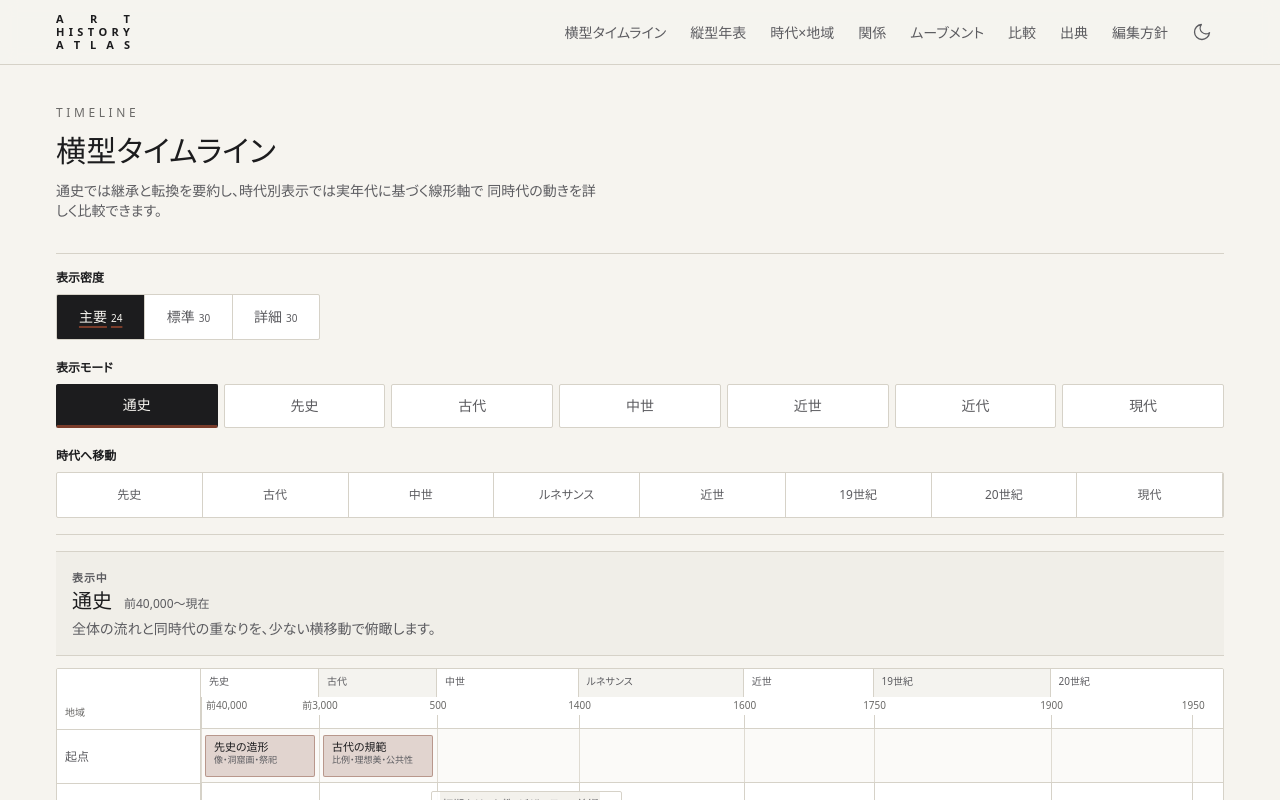
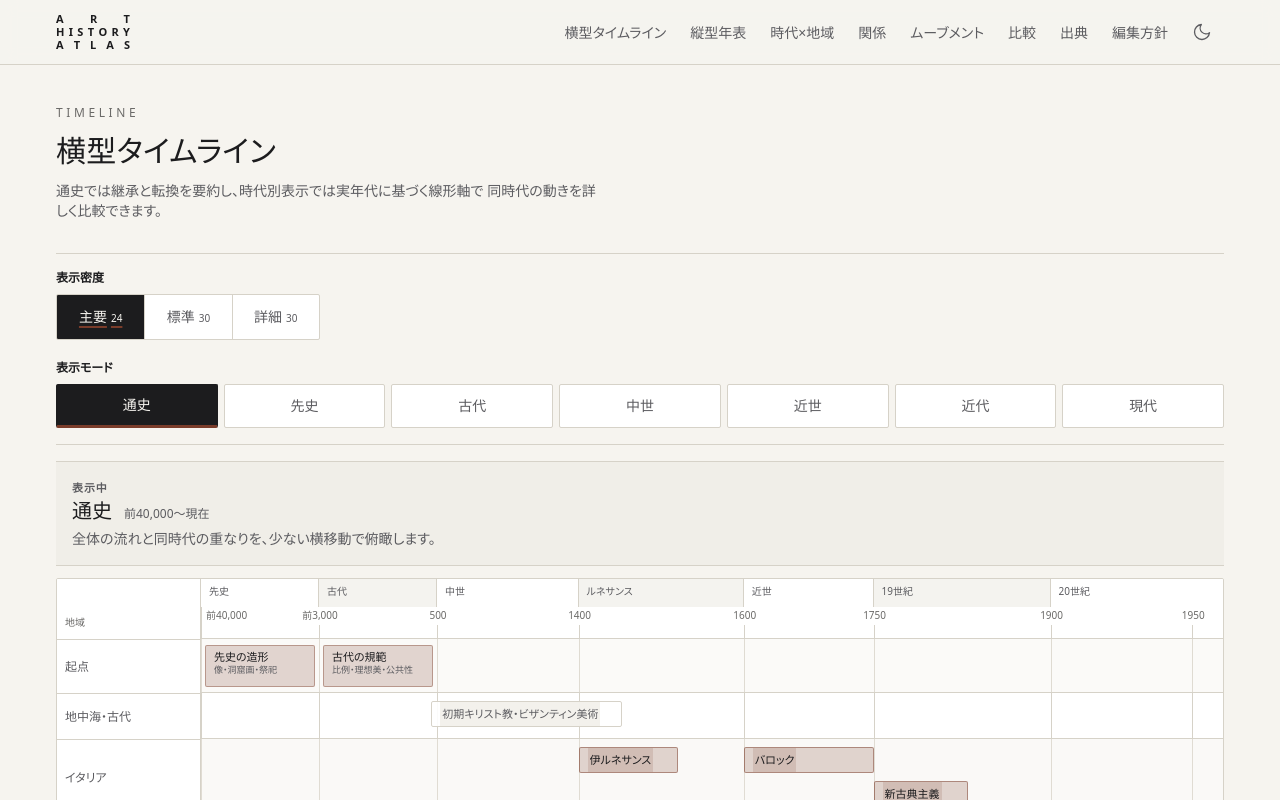
Before and after one commit to taktak2001/art-history-atlas, a Next.js app: page /timeline in a window 1280 px wide. Shown: the top 800 px of the page. Built offline with nearby package versions, Linux system fonts and the light colour scheme.

Commit message:
fix: remove duplicate timeline era navigation

```diff
--- a/src/components/HorizontalTimeline.tsx
+++ b/src/components/HorizontalTimeline.tsx
@@ -26,7 +26,6 @@ import {
   timelineTicks,
   timelineWidthForMode,
   yearToTimelineX,
-  type TimelineEraBand,
   type TimelineModeId,
 } from '@/lib/timeline-presentation';
 
@@ -94,7 +93,6 @@ export function HorizontalTimeline({ movements, activeRegions }: Props) {
     active: false,
   });
   const [modeId, setModeId] = useState<TimelineModeId>('survey');
-  const [activeEraLabel, setActiveEraLabel] = useState<string | null>(null);
   const [activeMovementId, setActiveMovementId] = useState<string | null>(null);
   const [expandedMovementIds, setExpandedMovementIds] = useState<Set<string>>(
     new Set(),
@@ -400,7 +398,6 @@ export function HorizontalTimeline({ movements, activeRegions }: Props) {
   const selectMode = (nextMode: TimelineModeId) => {
     const nextModeDefinition = timelineModeById(nextMode);
     pendingJump.current = nextModeDefinition.focusYear;
-    setActiveEraLabel(null);
     setActiveMovementId(null);
     if (nextMode === modeId) {
       scrollToYear(nextModeDefinition.focusYear);
@@ -408,18 +405,6 @@ export function HorizontalTimeline({ movements, activeRegions }: Props) {
     }
     applyPurposeDefault(nextMode === 'survey' ? 'core' : 'standard');
     setModeId(nextMode);
-  };
-
-  const jumpToEra = (era: TimelineEraBand) => {
-    setActiveMovementId(null);
-    setActiveEraLabel(era.label);
-    if (era.mode === modeId) {
-      scrollToYear(era.jumpYear);
-      return;
-    }
-    pendingJump.current = era.jumpYear;
-    applyPurposeDefault(era.mode === 'survey' ? 'core' : 'standard');
-    setModeId(era.mode);
   };
 
   const toggleExpansion = (id: string) => {
@@ -494,26 +479,6 @@ export function HorizontalTimeline({ movements, activeRegions }: Props) {
           </div>
         </div>
 
-        <nav aria-label="時代ナビゲーション">
-          <p className="mb-2 hidden text-xs font-bold text-ink sm:block">時代へ移動</p>
-          <div className="scroll-x flex border-y hairline bg-raised sm:grid sm:grid-cols-8 sm:overflow-hidden sm:rounded-sm sm:border">
-            {TIMELINE_ERA_BANDS.map((era) => (
-              <button
-                key={era.label}
-                type="button"
-                onClick={() => jumpToEra(era)}
-                aria-current={activeEraLabel === era.label ? 'true' : undefined}
-                className={`min-h-11 min-w-[72px] shrink-0 border-r px-2 py-1.5 text-xs transition-colors active:translate-y-px sm:min-w-0 ${
-                  activeEraLabel === era.label
-                    ? 'border-b-[3px] border-b-accent bg-ink text-paper'
-                    : 'hairline text-muted hover:bg-surface hover:text-ink'
-                }`}
-              >
-                {era.label}
-              </button>
-            ))}
-          </div>
-        </nav>
       </div>
 
       <section
```
Also changed, not shown: 1 other file (tests, documents, lock files or other folders).
